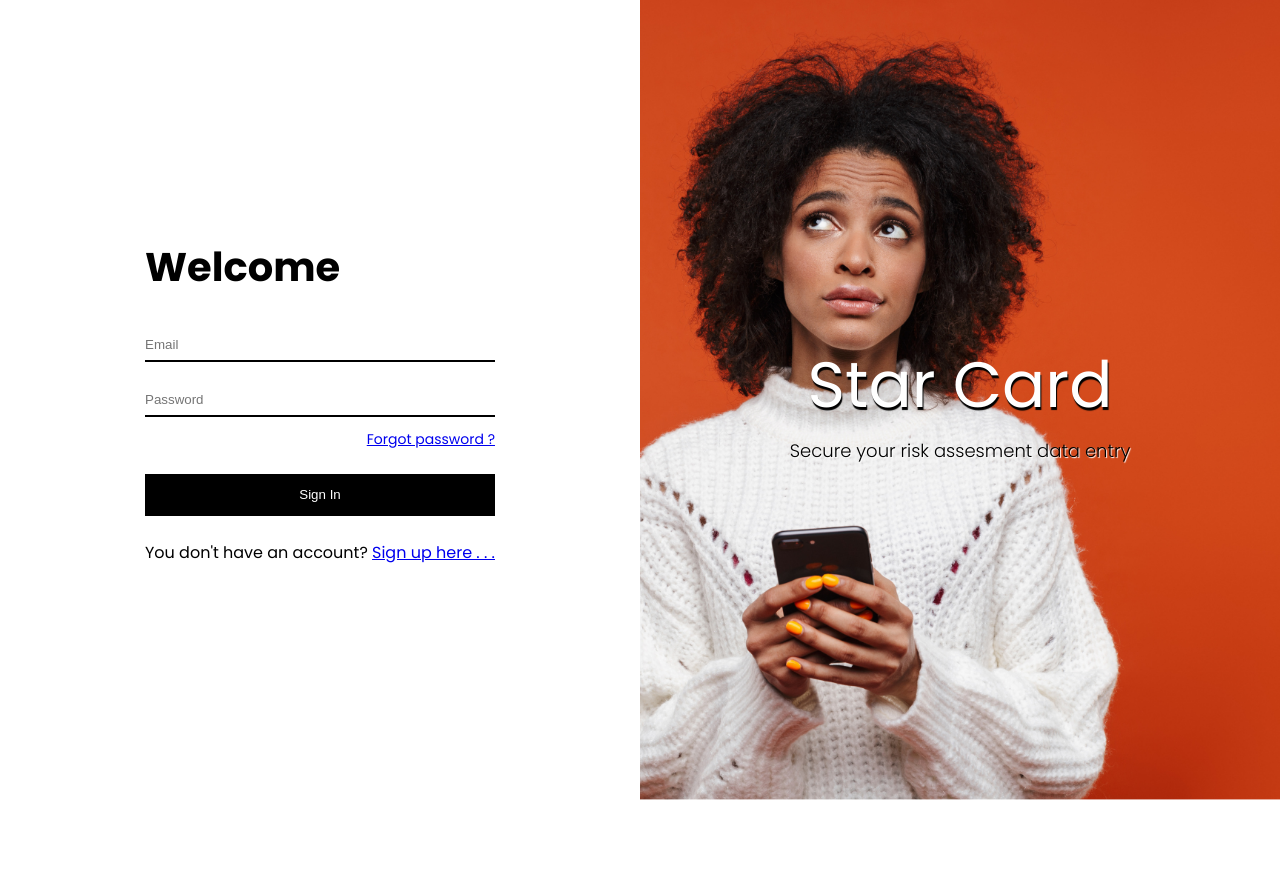
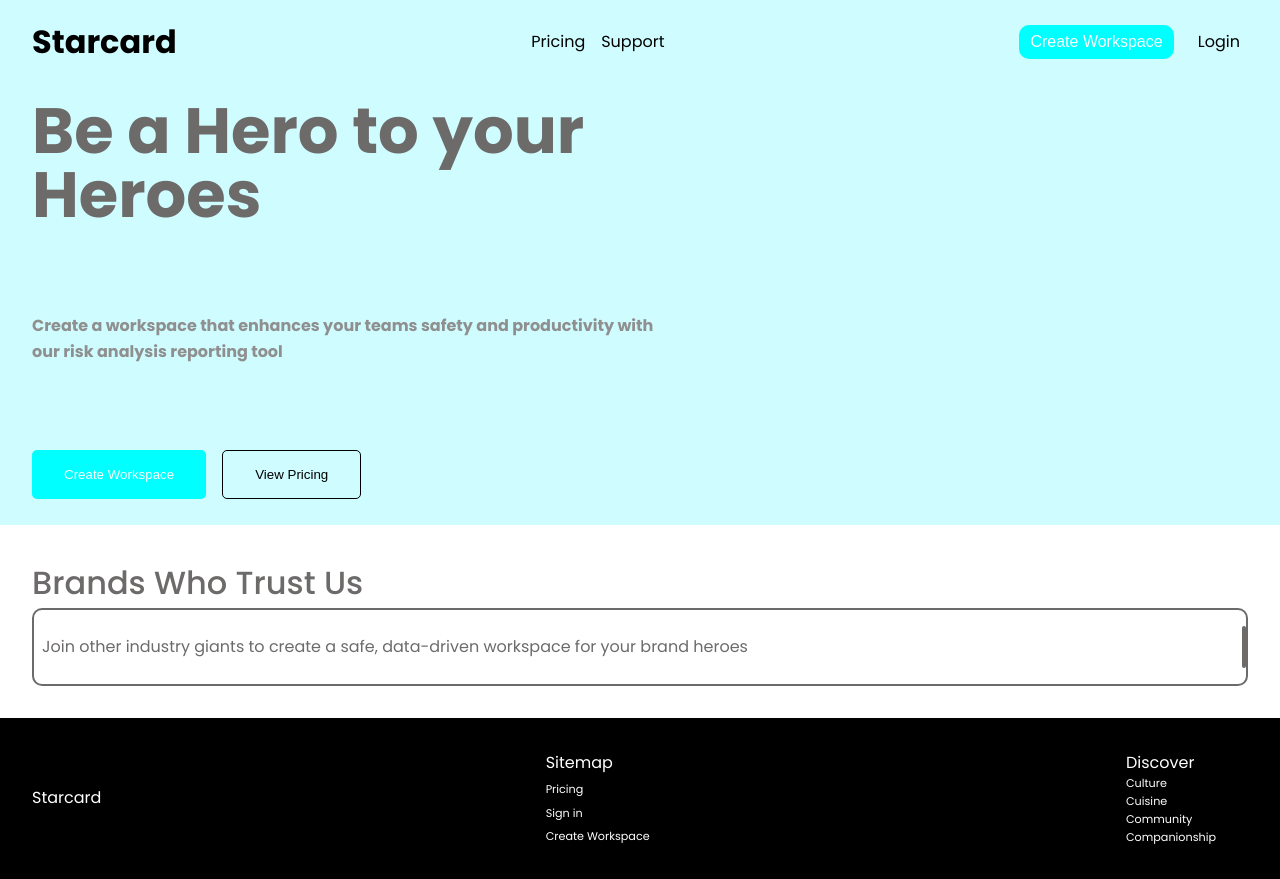
Before and after one commit to Fiewor/star-card, a React (Create React App) app in the folder client/: page / in a window 1280 px wide. Before the commit the page ends 800 px from the top, so only its background shows below. Built offline with nearby package versions, Linux system fonts and the light colour scheme.

Commit message:
add landing page and some other fixes

```diff
--- a/client/src/App.js
+++ b/client/src/App.js
@@ -1,4 +1,7 @@
 import './App.css';
+import LandingPage from './pages/LandingPage';
+import Header from './components/Header';
+import Footer from './components/Footer';
 import Login from './pages/Login';
 import Signup from './pages/Signup';
 import {BrowserRouter as Router, Route, Switch} from 'react-router-dom';
@@ -14,11 +17,19 @@ function App() {
         <Switch>
 
           <Route exact path="/">
+            <LandingPage/>
+          </Route>
+
+          <Route exact path="/login">
+            {/* <Header/> */}
             <Login/>
+            {/* <Footer/> */}
           </Route>
 
           <Route path="/signup">
+            {/* <Header/> */}
             <Signup/>
+            {/* <Footer/> */}
           </Route>
 
           <Route path="/report">
--- /dev/null
+++ b/client/src/components/Footer.css
@@ -0,0 +1,50 @@
+footer {
+    background: #000;
+    color: #fff;
+}
+
+.footer-container{
+    margin: 0 2rem;
+    display: flex;
+    justify-content: space-between;
+    align-items: center;
+}
+
+.social-container {
+    display: flex;
+    justify-content: space-around;
+}
+
+.social-container p {
+    color: #fff;
+}
+
+.social-links {
+    display: flex;
+    justify-content: space-between;
+}
+
+.social-links i {
+    background: #3838e0;
+    color: #fff;
+    border-radius: 50%;
+}
+
+.secondary-container{
+    display: flex;
+    flex-direction: column;
+    justify-content: space-between;
+}
+
+.secondary-container a{
+    text-decoration: none;
+    color: #fff;
+    align-content: center;
+    font-size: 0.7rem;
+}
+
+hr {
+    border-bottom: 3px blue solid;
+    padding: 2rem;
+    width: 90vw;
+}
--- /dev/null
+++ b/client/src/components/Footer.js
@@ -0,0 +1,38 @@
+import React from 'react'
+import './Footer.css'
+import { Link } from 'react-router-dom'
+
+const Footer = () => {
+    return(
+        <footer>
+            <div className="footer-container">
+                <div className="social-container">
+                    <p>Starcard</p>
+                    <div className="social-links">
+                        <i></i>
+                        <i></i>
+                        <i></i>
+                        <i></i>
+                        <i></i>
+                    </div>
+                </div>
+                <div className="secondary-container">
+                    <p>Sitemap</p>
+                    <Link to="">Pricing</Link>
+                    <Link to="/signup">Sign in</Link>
+                    <Link>Create Workspace</Link>
+                </div>
+                <div className="secondary-container">
+                    <p>Discover</p>
+                    <Link to="">Culture</Link>
+                    <Link to="">Cuisine</Link>
+                    <Link to="">Community</Link>
+                    <Link to="">Companionship</Link>
+                </div>
+            </div>
+            <div/>
+        </footer>
+    )
+}
+
+export default Footer
--- /dev/null
+++ b/client/src/components/Header.css
@@ -0,0 +1,55 @@
+.header-container{
+    background: #cefcff;
+}
+
+header{
+    display: flex;
+    justify-content: space-between;
+    align-items: center;
+    padding: 1rem 0 2rem;
+    margin: 0 2rem;
+}
+
+.logo{
+    font-weight: 900;
+    font-size: 2rem;
+}
+
+.links{
+    display: flex;
+    justify-content: space-between;
+    align-items: center;
+}
+
+.links a{
+    text-decoration: none;
+    color: #000;
+    padding: 0 0.5rem;
+}
+
+.links button{
+    background: aqua;
+    border: none;
+    color: #fff;
+    padding: 0.5rem 0.7rem;
+    border-radius: 10px;
+    margin-right: 1em;
+    font-size: 1rem;
+}
+
+button:hover{
+    cursor: pointer;
+}
+
+@media screen and (max-width: 768px) {
+    .logo{
+        font-size: 1.5rem;
+    }
+    .links:first-of-type{
+        display: none;
+    }
+    .links button{
+        font-size: 0.8rem;
+        margin-right: 0;
+    }
+}
--- /dev/null
+++ b/client/src/components/Header.js
@@ -0,0 +1,23 @@
+import React from 'react'
+import './Header.css'
+import { Link } from 'react-router-dom'
+
+const Header = () => {
+    return(
+        <div className="header-container">
+            <header>
+                <p className="logo">Starcard</p>
+                <div className="links">
+                    <Link to="">Pricing</Link>
+                    <Link to="">Support</Link>
+                </div>
+                <div className="links">
+                    <button>Create Workspace</button>
+                    <Link to="/login">Login</Link>
+                </div>
+            </header>
+        </div>
+    )
+}
+
+export default Header
--- /dev/null
+++ b/client/src/components/LandingPage.css
@@ -0,0 +1,85 @@
+.landing-body {
+    max-width: 100vw;
+}
+.main-container {
+    /* background: linear-gradient(left#8beff7, #ffffff); */
+    background: #cefcff;
+    flex-direction: column;
+    justify-content: center;
+}
+.hero-container{
+    display: flex;
+    flex-direction: column;
+    justify-content: space-between;
+    width: 50%;
+    min-height: 50vh;
+    margin: 0 2rem;
+}
+.hero-container h1{
+    font-size: 4rem;
+    font-weight: 700;
+    color: #6d6a6a;
+    line-height: 1;
+}
+
+.hero-container h4{
+    color: #8f8f8f;
+    padding: 2rem 0;
+}
+
+button:hover{
+    cursor: pointer;
+}
+
+.button-container{
+    display: flex;
+    justify-content: flex-start;
+}
+
+.button-container button{
+    padding: 1rem 2rem;
+    border-radius: 5px;
+}
+
+.button-container button:first-child{
+    background: aqua;
+    border: none;
+    color: #fff;
+    margin-right: 1rem;
+}
+
+.button-container button:last-child{
+    border: 1px solid black;
+    background: transparent;
+    color: #000;
+}
+
+.secondary-container{
+    margin: 0 2rem;
+    min-height: 20vh;
+    padding: 2rem 0;
+}
+.secondary-container h2{
+    font-size: 2rem;
+    font-weight: 500;
+    color: #6d6a6a;
+}
+
+.secondary-container div {
+    display: flex;
+    justify-content: space-between;
+    color: #6d6a6a;
+    border: 2px solid #6d6a6a;
+    border-radius: 10px;
+    padding: 1rem 0;
+}
+
+.secondary-container div p{
+    padding: 0.5rem;
+}
+
+@media screen and (max-width: 768px) {
+    .hero-container{
+        width: 80%;
+    }
+}
--- a/client/src/components/Signup.css
+++ b/client/src/components/Signup.css
@@ -12,7 +12,7 @@
     display: flex;
     flex-direction: column;
     justify-content: center;
-    align-items: center;
+    text-align: center;
     height: 100%;
     color: #fff;
 }
--- /dev/null
+++ b/client/src/pages/LandingPage.js
@@ -0,0 +1,41 @@
+import React from 'react'
+import '../components/LandingPage.css'
+import Header from '../components/Header.js'
+import Footer from '../components/Footer.js'
+
+const LandingPage = () => {
+    return(
+        <div className="landing-body">
+            <Header/>
+            <div className="main-container">
+                <div className="hero-container">
+                    <h1>Be a Hero to your Heroes</h1>
+                    <h4>Create a workspace that enhances your teams safety and
+                        productivity with our risk analysis reporting tool
+                    </h4>
+                    <div className="button-container">
+                        <button>Create Workspace</button>
+                        <button>View Pricing</button>
+                    </div>
+                </div>
+                <img></img>
+            </div>
+
+            <div className="secondary-container">
+                <h2>Brands Who Trust Us</h2>
+                <div>
+                    <p>Join other industry giants to create a safe, data-driven workspace for your brand heroes</p>
+                    <div>
+                        <i></i>
+                        <i></i>
+                        <i></i>
+                        <i></i>
+                    </div>
+                </div>
+            </div>
+            <Footer/>
+        </div>
+    )
+}
+
+export default LandingPage
--- a/client/src/pages/Signup.js
+++ b/client/src/pages/Signup.js
@@ -58,7 +58,7 @@ const Signup = () => {
                                 </div>
 
                                 <p className="sign-up-link">
-                                    Already have an account? <Link to="/">
+                                    Already have an account? <Link to="/login">
                                         Login . . .
                                     </Link>
                                 </p>
```
